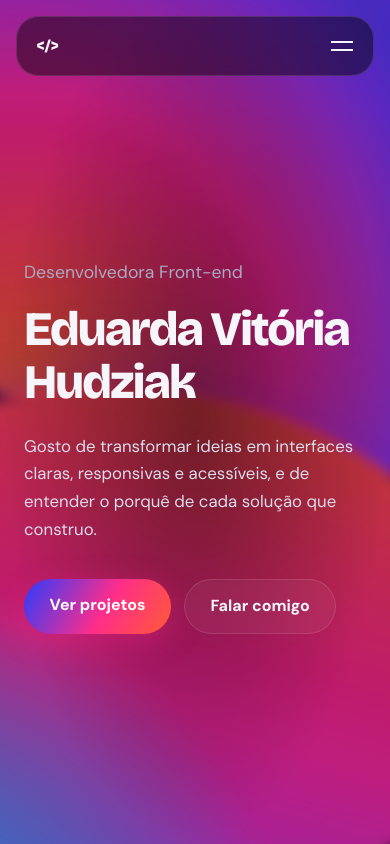
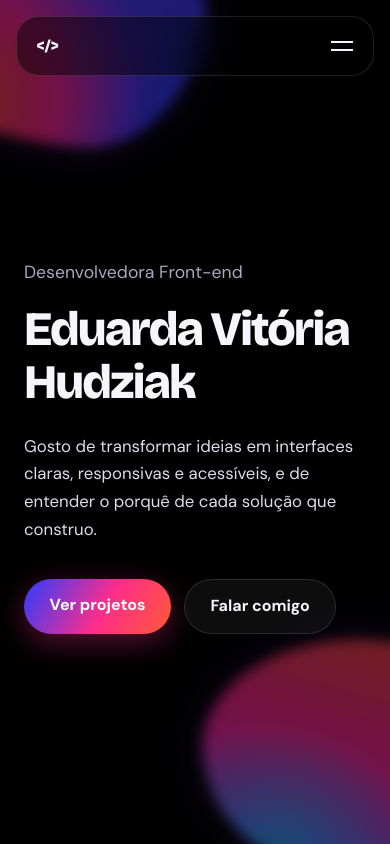
Before and after one commit to dudahudziak/portfolio, a React (Vite) app: page / in a window 390 px wide. Shown: the top 844 px of the page. Built offline with nearby package versions, Linux system fonts and the light colour scheme.

Commit message:
Melhorias no responsivo

```diff
--- a/src/components/FluidBackground/FluidBackground.module.css
+++ b/src/components/FluidBackground/FluidBackground.module.css
@@ -14,11 +14,9 @@
   filter: blur(6px) saturate(1.15);
   box-shadow: 0 0 120px 10px rgba(120, 60, 255, 0.35);
   will-change: transform, border-radius;
-  /* o deslocamento do mouse fica em translate; o movimento próprio, em animation */
   translate: calc(var(--px) * var(--depth, 40) * 1px) calc(var(--py) * var(--depth, 40) * 1px);
 }
 
-/* Grande, azul → magenta → laranja (canto superior esquerdo) */
 .a {
   --depth: 60;
   width: 30vmax;
@@ -30,7 +28,6 @@
   animation: morphA 22s ease-in-out infinite, driftA 30s ease-in-out infinite;
 }
 
-/* Grande, ciano → magenta → laranja (canto inferior direito) */
 .c {
   --depth: 80;
   width: 20vmax;
@@ -76,8 +73,11 @@
 }
 
 @media (max-width: 700px) {
-  .a { width: 90vmax; height: 70vmax; }
-  .c { width: 90vmax; height: 64vmax; }
+  .blob { box-shadow: 0 0 50px 0 rgba(120, 60, 255, 0.25); }
+
+  .a { width: 80vw; height: 58vw; top: -20vw; left: -32vw; }
+  .c { width: 80vw; height: 58vw; bottom: -22vw; right: -36vw; }
+  .shade { background: rgba(0, 0, 0, 0.55); }
 }
 
 @media (prefers-reduced-motion: reduce) {
```
